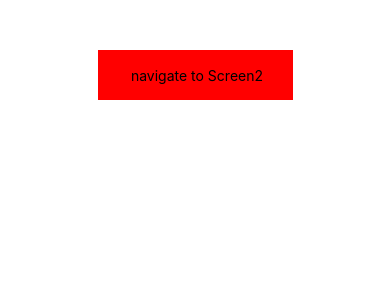
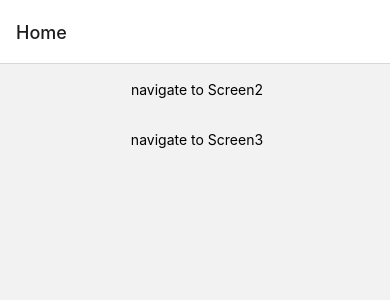
Before and after one commit to dmyanaAlshahatet/RNFirstProject, a React Native app: screen /Home in a window 390 px wide. Shown: the top 300 px of the page. Built offline with nearby package versions, Linux system fonts and the light colour scheme.

Commit message:
Use Context

```diff
--- a/App.tsx
+++ b/App.tsx
@@ -6,8 +6,10 @@ import Card from "./src/components/Card";
 import State from "./src/components/State";
 import Counter from "./src/components/Counter";
 import EditProfileView from "./src/components/EditProfileView";
-// import { NavigationContainer } from "@react-navigation/native";
 import MainNavigation from "./route/nav";
+import RNFirstProjectProvider from "./Store/RNFirstProjectProvider";
+import RNFirstProjectContext from "./Store/RNFirstProjectContext";
+
 
 
 
@@ -55,19 +57,18 @@ const App = () => { //function component//
 
 
   return (
-    // <NavigationContainer>
     <View style={styles.container} >
-      <ScrollView showsVerticalScrollIndicator={false}>
+
           {/* {renderCards()} */}
           {/* <State/> */}
           {/* <Counter/> */}
           {/* <Counter/> */}
           {/* <EditProfileView/> */}
-          <MainNavigation />
-      </ScrollView>
+          <RNFirstProjectProvider>
+            <MainNavigation />
+          </RNFirstProjectProvider>
+
     </View>
-    // </NavigationContainer>
-
   );
   }
 
@@ -76,10 +77,6 @@ const App = () => { //function component//
 const styles = StyleSheet.create({
   container: {
     flex: 1,
-    backgroundColor: 'white',
-    // justifyContent: 'center',
-    // alignItems: 'center' ,
-    paddingTop: 50
   },
 
 })
--- /dev/null
+++ b/Store/RNFirstProjectContext.js
@@ -0,0 +1,4 @@
+import React from "react"
+const RNFirstProjectContext = React.createContext()
+
+export default RNFirstProjectContext ;
--- /dev/null
+++ b/Store/RNFirstProjectProvider.js
@@ -0,0 +1,23 @@
+import React, { useState } from "react";
+import RNFirstProjectContext from "./RNFirstProjectContext";
+const RNFirstProjectProvider = (props) => {
+
+    const [scree1_c, setScreen1_c] = useState(0)
+    const [scree2_c, setScreen2_c] = useState(0)
+
+    const providerValue = {
+        scree1_c,
+        setScreen1_c,
+        scree2_c,
+        setScreen2_c
+    }
+
+    return (
+        <RNFirstProjectContext.Provider value={providerValue}>
+            {props.children}
+        </RNFirstProjectContext.Provider>
+    )
+
+}
+
+export default RNFirstProjectProvider;
--- a/route/nav.js
+++ b/route/nav.js
@@ -3,8 +3,10 @@ import { NavigationContainer } from "@react-navigation/native";
 import { createNativeStackNavigator } from "@react-navigation/native-stack";
 
 import { Text, View } from "react-native";
-import Home from "../src/components/screens/Home";
-import Deatails from "../src/components/screens/Deatails";
+import Screen1 from "../src/components/screens/Screen1";
+import Screen2 from "../src/components/screens/Screen2";
+import Screen3 from "../src/components/screens/Screen3";
+
 
 const MainNavigation = () => {
 
@@ -13,8 +15,9 @@ const MainNavigation = () => {
     return (
         <NavigationContainer>
             <Stack.Navigator>
-                <Stack.Screen name='Home' component={Home}/>
-                <Stack.Screen name='screen2' component={Deatails}  />
+                <Stack.Screen name='Home' component={Screen1}/>
+                <Stack.Screen name='screen2' component={Screen2}  />
+                <Stack.Screen name='screen3' component={Screen3}  />
             </Stack.Navigator>
         </NavigationContainer>
     )
--- a/src/components/screens/Deatails.js
+++ /dev/null
@@ -1,22 +0,0 @@
-import { StyleSheet, Text, TouchableOpacity, View } from 'react-native'
-import React from 'react'
-import Screen1 from './Home'
-
-const Deatails = (props) => {
-
-    const goback = ()=> {
-        props.navigation.goBack()
-    }
-
-    return (
-        <View>
-            <TouchableOpacity onPress={goback}>
-                <Text>Screen1</Text>
-            </TouchableOpacity>
-        </View>
-    )
-}
-
-export default Deatails
-
-const styles = StyleSheet.create({})
--- a/src/components/screens/Home.js
+++ /dev/null
@@ -1,30 +0,0 @@
-import React from 'react'
-import { StyleSheet, Text, TouchableOpacity, View } from 'react-native'
-
-const Home = (props) => {
-
-    const navigateToScreen2 = () => {
-        props.navigation.navigate('Deatails')
-    }
-
-    return (
-        <View>
-            <TouchableOpacity style={styles.btn} onPress={navigateToScreen2} >
-                <Text> navigate to Screen2</Text>
-            </TouchableOpacity>
-        </View>
-    )
-}
-
-export default Home
-
-const styles = StyleSheet.create({
-    btn:{
-        width:'50%',
-        height:50 ,
-        backgroundColor:'red' ,
-        alignSelf:'center' ,
-        alignItems:'center' ,
-        justifyContent:'center'
-    }
-})
--- /dev/null
+++ b/src/components/screens/Screen1.js
@@ -0,0 +1,48 @@
+import React, { useContext } from 'react'
+import { StyleSheet, Text, TouchableOpacity, View } from 'react-native'
+import RNFirstProjectContext from '../../../Store/RNFirstProjectContext'
+
+
+const Screen1 = (props) => {
+    const { scree1_c, setScreen1_c, scree2_c } = useContext(RNFirstProjectContext)
+
+    const navigateToScreen2 = () => {
+        setScreen1_c(scree1_c + 1)
+        props.navigation.navigate('screen2')
+    }
+
+    const navigateToScreen3 = () => {
+        setScreen1_c(scree1_c + 1)
+        props.navigation.navigate('screen3')
+    }
+
+    console.log("scree1_c: ", scree1_c);
+
+    return (
+        <View style={{ flex: 1 }}>
+            <TouchableOpacity style={styles.btn} onPress={navigateToScreen2} >
+                <Text> navigate to Screen2</Text>
+            </TouchableOpacity>
+
+            <TouchableOpacity style={styles.btn} onPress={navigateToScreen3} >
+                <Text> navigate to Screen3</Text>
+            </TouchableOpacity>
+
+
+        </View>
+    )
+}
+
+export default Screen1
+
+const styles = StyleSheet.create({
+    btn: {
+        width: '50%',
+        height: 50,
+        // backgroundColor:'red' ,
+        alignSelf: 'center',
+        alignItems: 'center',
+        justifyContent: 'center'
+    },
+
+})
--- /dev/null
+++ b/src/components/screens/Screen2.js
@@ -0,0 +1,25 @@
+import { StyleSheet, Text, TouchableOpacity, View } from 'react-native'
+import React, { useContext } from 'react'
+import Screen1 from './Screen1'
+import RNFirstProjectContext from '../../../Store/RNFirstProjectContext'
+
+const Screen2 = (props) => {
+    const { setScreen2_c, scree2_c } = useContext(RNFirstProjectContext)
+
+    const goback = () => {
+        setScreen2_c(scree2_c + 1)
+        props.navigation.goBack()
+    }
+
+    return (
+        <View>
+            <TouchableOpacity onPress={goback}>
+                <Text>Screen1</Text>
+            </TouchableOpacity>
+        </View>
+    )
+}
+
+export default Screen2
+
+const styles = StyleSheet.create({})
--- /dev/null
+++ b/src/components/screens/Screen3.js
@@ -0,0 +1,24 @@
+import { StyleSheet, Text, View } from 'react-native'
+import React, { useContext } from 'react'
+import RNFirstProjectContext from '../../../Store/RNFirstProjectContext'
+
+const Screen3 = () => {
+    const {scree1_c , setScreen1_c , scree2_c} = useContext(RNFirstProjectContext)
+
+    return (
+        <View>
+            <Text>Screen3</Text>
+
+            <Text style={styles.txt}>{`scree1_c: ${scree1_c}`}</Text>
+            <Text style={styles.txt}>{`scree2_c: ${scree2_c}`}</Text>
+        </View>
+    )
+}
+
+export default Screen3
+
+const styles = StyleSheet.create({
+    txt:{
+        fontSize:30
+    }
+})
```
